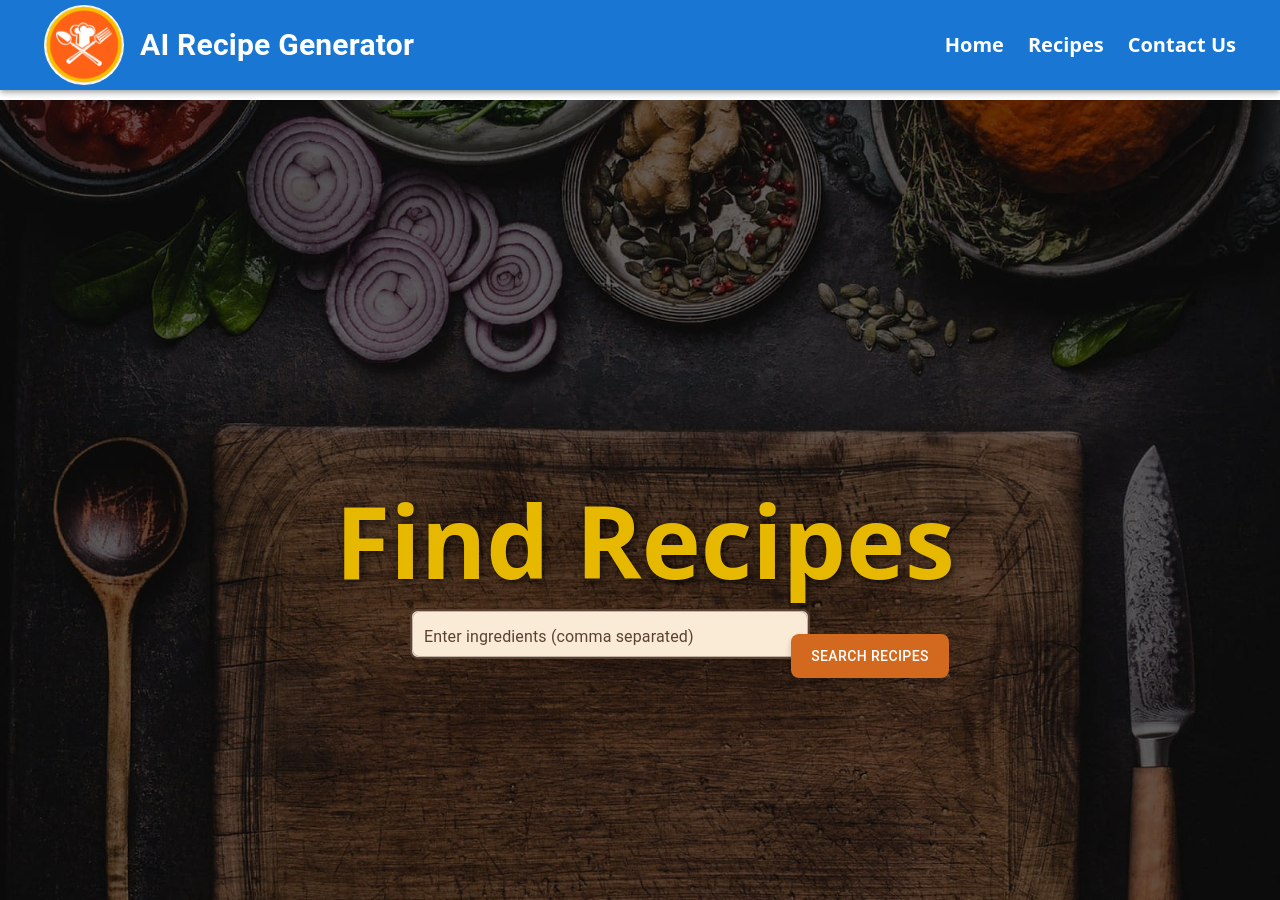
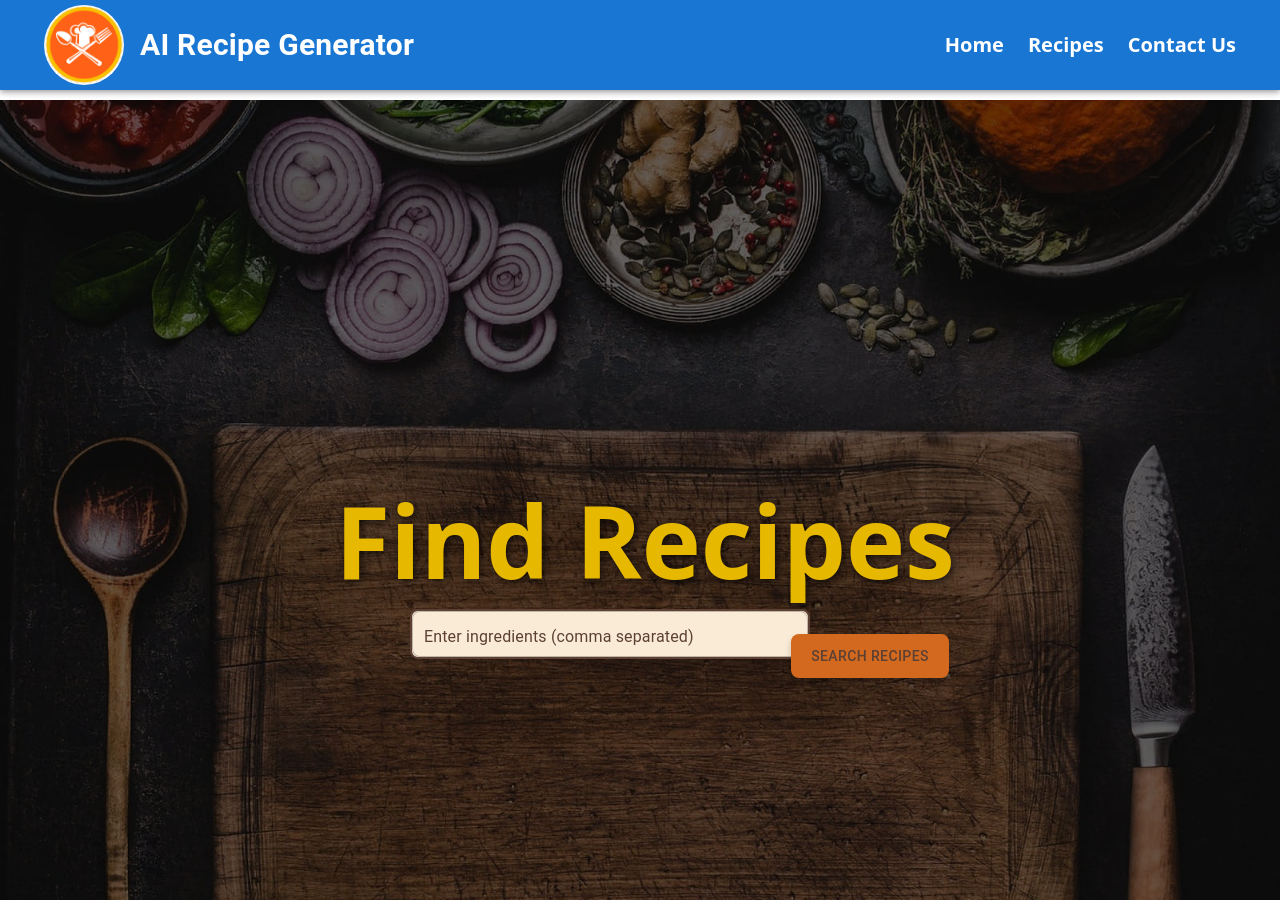
Before and after one commit to Neeraj0906/Ai-Recipe-Generator, a React (Vite) app: page /recipes in a window 1280 px wide. Built offline with nearby package versions, Linux system fonts and the light colour scheme.

Commit message:
2 commit

```diff
--- a/src/components/RecipeSearch.jsx
+++ b/src/components/RecipeSearch.jsx
@@ -14,7 +14,7 @@ export default function RecipeSearch({ onSearch }) {
     setError("");
 
     try {
-      const response = await fetch("http://localhost:5000/api/recipes/generate", {
+      const response = await fetch("https://recipe-backend-fsd.onrender.com/api/recipes/generate", {
         method: "POST",
         headers: { "Content-Type": "application/json" },
         body: JSON.stringify({ ingredients: ingredients.split(",") }),
@@ -56,7 +56,7 @@ export default function RecipeSearch({ onSearch }) {
             width: "400px",
             backgroundColor: "#FAEBD7",
             border: "2px solid #5C4033",
-            color: "#5C4033",
+            color: "black",
             boxShadow: "0px 4px 6px rgba(0, 0, 0, 0.1)",
           },
         }}
@@ -75,7 +75,7 @@ export default function RecipeSearch({ onSearch }) {
             borderRadius: "8px",
             backgroundColor: "#D2691E",
             boxShadow: "0px 4px 6px rgba(0, 0, 0, 0.2)",
-            color: "white",
+            color: "#5C4033",
           }}
         >
           {loading ? "Searching..." : "Search Recipes"}
```
